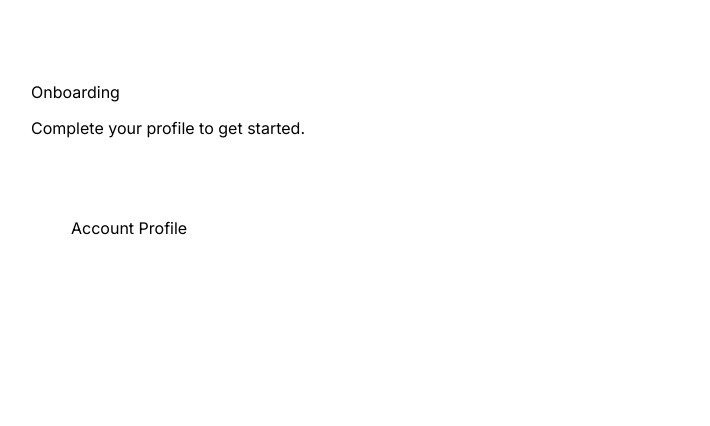
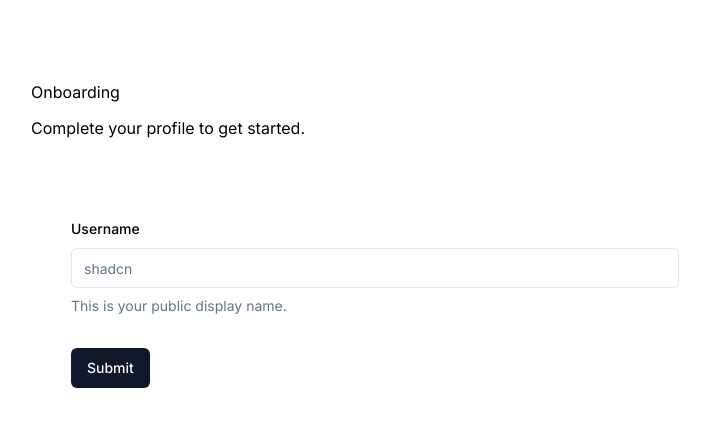
Before and after one commit to rafsanzi-ludhi/Threads-Twin, a Next.js app: page /onboarding in a window 1280 px wide. Shown: the top 426 px of the page, without its empty margins (265-975 px from the left). Built offline with nearby package versions, Linux system fonts and the light colour scheme; no server answers.

Commit message:
update forms

```diff
--- a/components/forms/AccountProfile.tsx
+++ b/components/forms/AccountProfile.tsx
@@ -1,4 +1,20 @@
 "use client";
+
+import { useForm } from "react-hook-form"; //package to help simplify process required with forms
+import { Button } from "@/components/ui/button"
+import {
+  Form,
+  FormControl,
+  FormDescription,
+  FormField,
+  FormItem,
+  FormLabel,
+  FormMessage,
+} from "@/components/ui/form"
+import { Input } from "@/components/ui/input"
+import { zodResolver } from "@hookform/resolvers/zod";
+import { UserValidation } from "@/lib/validations/user";
+import * as z from "zod"
 
 interface Props { //defining props type as an interface
     user: {
@@ -13,10 +29,46 @@
 }
 
 const AccountProfile = ({ user, btnTitle }: Props) => {
+
+    const form = useForm({
+        resolver: zodResolver(UserValidation), //user validation schema
+        defaultValues: {
+            profile_photo: '',
+            name: '',
+            username: '',
+            bio: '',
+        }
+    });
+
+    function onSubmit(values: z.infer<typeof UserValidation>) {
+        // Do something with the form values.
+
+        // ✅ This will be type-safe and validated.
+        console.log(values)
+    }
+
     return (
-        <div>
-            Account Profile
-        </div>
+        <Form {...form}>
+            <form onSubmit={form.handleSubmit(onSubmit)} className="space-y-8">
+                <FormField
+                control={form.control}
+                name="username"
+                render={({ field }) => (
+                    <FormItem>
+                    <FormLabel>Username</FormLabel>
+                    <FormControl>
+                        <Input placeholder="shadcn" {...field} />
+                    </FormControl>
+                    <FormDescription>
+                        This is your public display name.
+                    </FormDescription>
+                    <FormMessage />
+                    </FormItem>
+                )}
+                />
+                <Button type="submit">Submit</Button>
+            </form>
+            </Form>
     )
 }
 
--- /dev/null
+++ b/components/ui/input.tsx
@@ -0,0 +1,25 @@
+import * as React from "react"
+
+import { cn } from "@/lib/utils"
+
+export interface InputProps
+  extends React.InputHTMLAttributes<HTMLInputElement> {}
+
+const Input = React.forwardRef<HTMLInputElement, InputProps>(
+  ({ className, type, ...props }, ref) => {
+    return (
+      <input
+        type={type}
+        className={cn(
+          "flex h-10 w-full rounded-md border border-slate-200 border-slate-200 bg-white px-3 py-2 text-sm ring-offset-white file:border-0 file:bg-transparent file:text-sm file:font-medium placeholder:text-slate-500 focus-visible:outline-none focus-visible:ring-2 focus-visible:ring-slate-950 focus-visible:ring-offset-2 disabled:cursor-not-allowed disabled:opacity-50 dark:border-slate-800 dark:border-slate-800 dark:bg-slate-950 dark:ring-offset-slate-950 dark:placeholder:text-slate-400 dark:focus-visible:ring-slate-300",
+          className
+        )}
+        ref={ref}
+        {...props}
+      />
+    )
+  }
+)
+Input.displayName = "Input"
+
+export { Input }
--- /dev/null
+++ b/lib/validations/user.ts
@@ -0,0 +1,17 @@
+import * as z from "zod";
+
+export const UserValidation = z.object({
+  profile_photo: z.string().url().nonempty(),
+  name: z
+    .string()
+    .min(3, { message: "Minimum 3 characters." })
+    .max(30, { message: "Maximum 30 characters." }),
+  username: z
+    .string()
+    .min(3, { message: "Minimum 3 characters." })
+    .max(30, { message: "Maximum 30 characters." }),
+  bio: z
+    .string()
+    .min(3, { message: "Minimum 3 characters." })
+    .max(1000, { message: "Maximum 1000 characters." }),
+});
```
